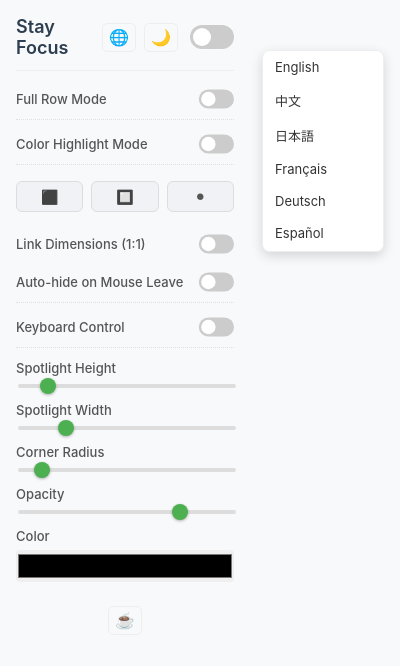
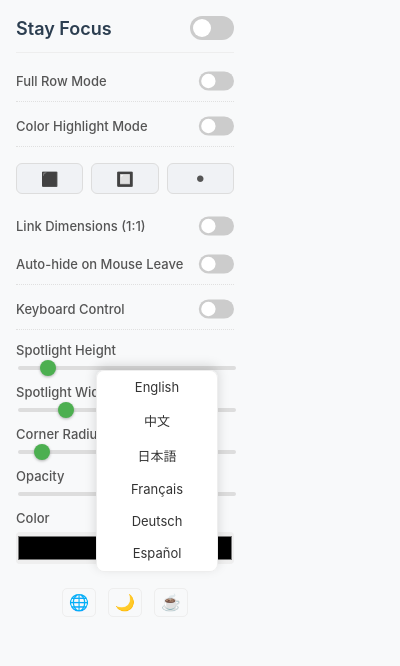
Before and after one commit to EarthPlayer1935/Stay_focus, a browser extension: page popup.html in a window 400 px wide. Both pictures are taken after a click on the button "Language". Drawn offline with Linux system fonts and the light colour scheme.

Commit message:
feat: add Ko-fi support button to README files and UI adjustments

```diff
--- a/popup.css
+++ b/popup.css
@@ -47,7 +47,8 @@ body {
 
 .icon-actions {
   display: flex;
-  gap: 8px;
+  justify-content: center;
+  gap: 12px;
 }
 
 .icon-btn {
@@ -71,12 +72,12 @@ body {
 
 .lang-menu {
   position: absolute;
-  top: 50px;
+  bottom: 45px;
   right: 16px;
   background-color: var(--surface);
   border: 1px solid var(--border-color);
   border-radius: 8px;
-  box-shadow: 0 4px 12px rgba(0,0,0,0.15);
+  box-shadow: 0 -4px 12px rgba(0,0,0,0.15);
   z-index: 100;
   width: 120px;
   max-height: 200px;
@@ -87,7 +88,7 @@ body {
 .lang-menu.hidden {
   display: none;
   opacity: 0;
-  transform: translateY(-10px);
+  transform: translateY(10px);
 }
 
 .lang-option {
@@ -124,6 +125,8 @@ h1 {
   font-size: 18px;
   font-weight: 600;
   color: #2c3e50;
+  cursor: pointer;
+  white-space: nowrap;
 }
 
 .controls {
@@ -281,6 +284,11 @@ input:checked + .slider:before {
   margin-top: 8px;
   display: flex;
   justify-content: center;
+  position: relative;
+}
+
+.footer-icons {
+  width: 100%;
 }
 
 /* Disabled states for bound controls */
--- a/popup.html
+++ b/popup.html
@@ -9,33 +9,11 @@
 <body>
   <div class="container">
     <div class="header">
-      <h1>Stay Focus</h1>
-      <div class="header-right">
-        <div class="icon-actions">
-          <button id="btnLanguage" class="icon-btn" title="Language">🌐</button>
-          <button id="btnNightMode" class="icon-btn" title="Night Mode">🌙</button>
-        </div>
-
-        <div id="langMenu" class="lang-menu hidden">
-          <div class="lang-option" data-value="en">English</div>
-          <div class="lang-option" data-value="zh_CN">中文</div>
-          <div class="lang-option" data-value="ja">日本語</div>
-          <div class="lang-option" data-value="fr">Français</div>
-          <div class="lang-option" data-value="de">Deutsch</div>
-          <div class="lang-option" data-value="es">Español</div>
-          <div class="lang-option" data-value="ru">Русский</div>
-          <div class="lang-option" data-value="ko">한국어</div>
-          <div class="lang-option" data-value="th">ภาษาไทย</div>
-          <div class="lang-option" data-value="ar">العربية</div>
-          <div class="lang-option" data-value="pt">Português</div>
-          <div class="lang-option" data-value="hi">हिन्दी</div>
-        </div>
-
-        <label class="switch">
-          <input type="checkbox" id="toggleFocus" />
-          <span class="slider round"></span>
-        </label>
-      </div>
+      <h1 id="pluginName">Stay Focus</h1>
+      <label class="switch">
+        <input type="checkbox" id="toggleFocus" />
+        <span class="slider round"></span>
+      </label>
     </div>
 
     <div class="controls">
@@ -111,7 +89,28 @@
       </div>
     </div>
     <div class="footer">
-      <button id="btnKofi" class="icon-btn" title="Support on Ko-fi">☕</button>
+      <div class="footer-icons">
+        <div class="icon-actions">
+          <button id="btnLanguage" class="icon-btn" title="Language">🌐</button>
+          <button id="btnNightMode" class="icon-btn" title="Night Mode">🌙</button>
+          <button id="btnKofi" class="icon-btn" title="Support on Ko-fi">☕</button>
+        </div>
+
+        <div id="langMenu" class="lang-menu hidden">
+          <div class="lang-option" data-value="en">English</div>
+          <div class="lang-option" data-value="zh_CN">中文</div>
+          <div class="lang-option" data-value="ja">日本語</div>
+          <div class="lang-option" data-value="fr">Français</div>
+          <div class="lang-option" data-value="de">Deutsch</div>
+          <div class="lang-option" data-value="es">Español</div>
+          <div class="lang-option" data-value="ru">Русский</div>
+          <div class="lang-option" data-value="ko">한국어</div>
+          <div class="lang-option" data-value="th">ภาษาไทย</div>
+          <div class="lang-option" data-value="ar">العربية</div>
+          <div class="lang-option" data-value="pt">Português</div>
+          <div class="lang-option" data-value="hi">हिन्दी</div>
+        </div>
+      </div>
     </div>
   </div>
   <script src="popup.js"></script>
--- a/popup.js
+++ b/popup.js
@@ -18,7 +18,7 @@ document.addEventListener('DOMContentLoaded', async () => {
   }
 
   function applyTranslations(t) {
-    document.querySelector('.header h1').textContent                  = t('appName');
+    document.getElementById('pluginName').textContent                 = t('appName');
     document.querySelector('[for="toggleFullRow"]').textContent       = t('fullRowMode');
     document.querySelector('[for="toggleHighlightMode"]').textContent = t('colorHighlightMode');
     document.querySelector('[for="toggleLinkSize"]').textContent      = t('linkDimensions');
@@ -39,6 +39,7 @@ document.addEventListener('DOMContentLoaded', async () => {
   const btnKofi = document.getElementById('btnKofi');
   const btnNightMode = document.getElementById('btnNightMode');
   const langMenu = document.getElementById('langMenu');
+  const pluginName = document.getElementById('pluginName');
 
   // Detect initial language: user preference > browser UI language > 'en'
   const browserLang = chrome.i18n.getUILanguage().replace('-', '_');
@@ -88,6 +89,10 @@ document.addEventListener('DOMContentLoaded', async () => {
 
   btnKofi.addEventListener('click', () => {
     chrome.tabs.create({ url: 'https://ko-fi.com/EarthPlayer1935' });
+  });
+
+  pluginName.addEventListener('click', () => {
+    toggleFocus.click();
   });
 
   document.querySelectorAll('.switch-group').forEach(row => {
```
Also changed, not shown: README.de.md (+4 -0 lines), README.fr.md (+4 -0 lines), README.ja.md (+4 -0 lines), README.zh-CN.md (+4 -0 lines), README.md.
